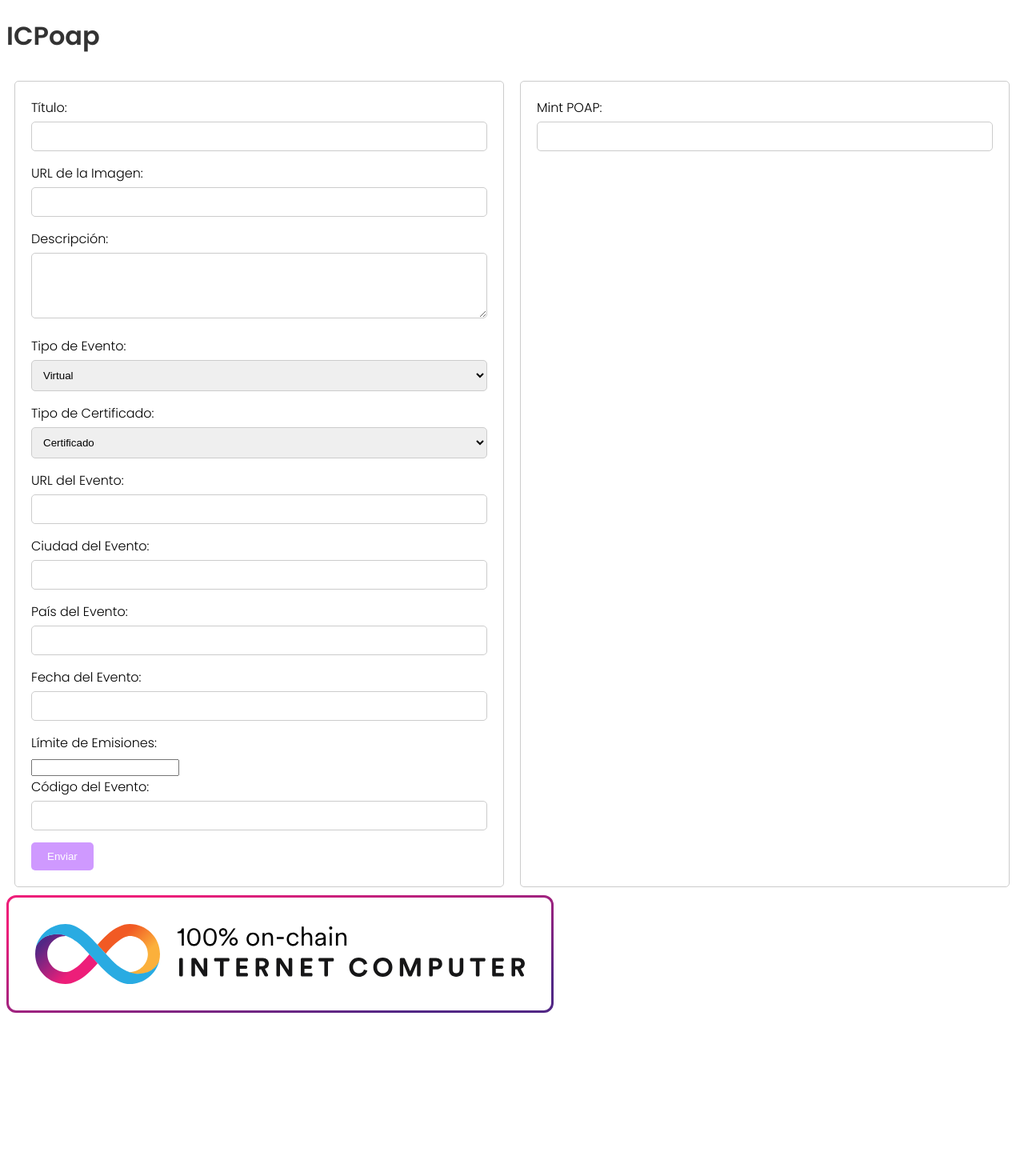
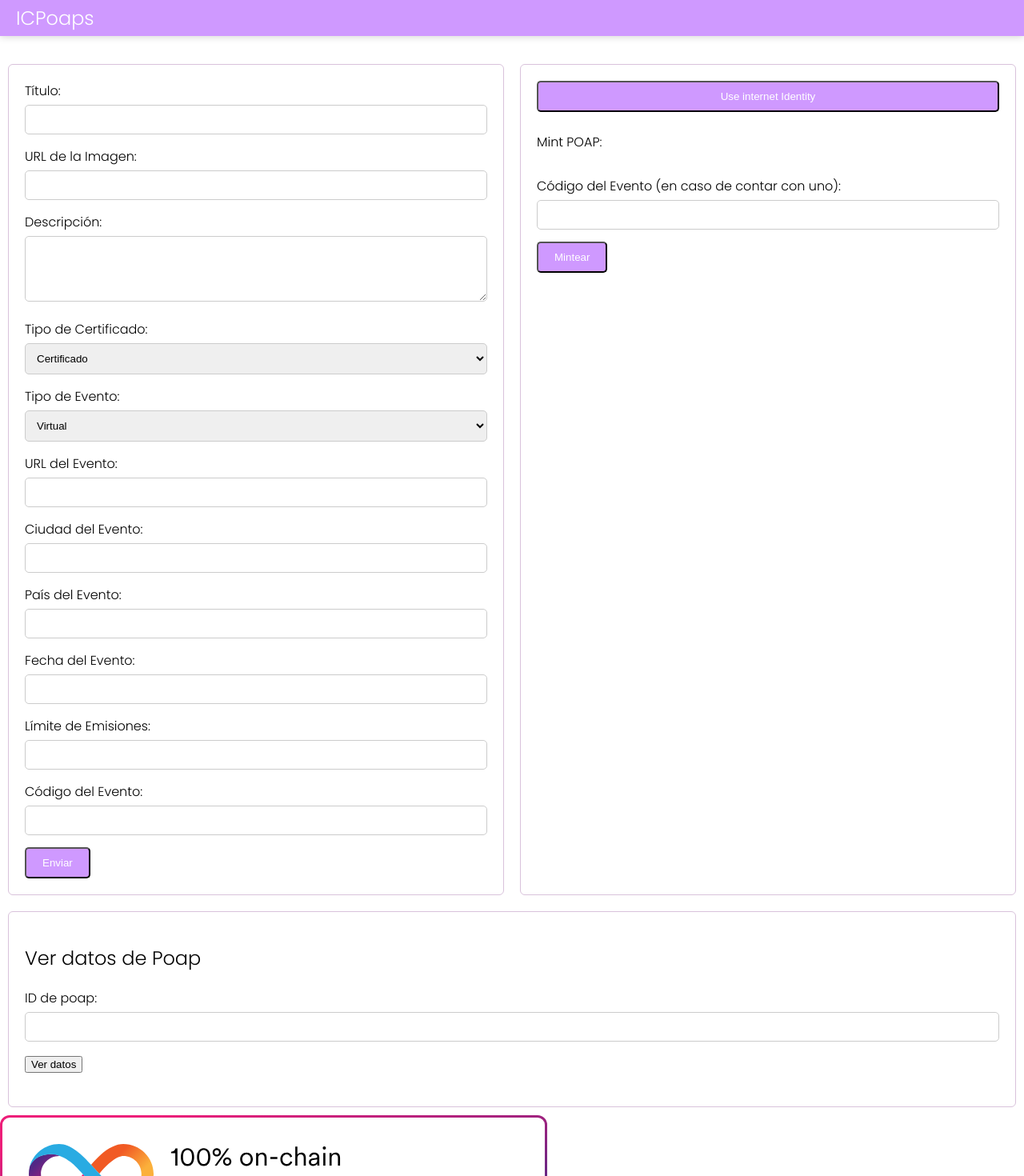
Before and after one commit to jistro/ICPoaps, a React app in the folder ICPoaps/: page / in a window 1280 px wide. Shown: the top 1470 px of the page at 80% size. Before the commit the page ends 1281 px from the top, so only its background shows below. Built offline with nearby package versions, Linux system fonts and the light colour scheme.

Commit message:
build conec back w front

```diff
--- a/ICPoaps/src/ICPoaps_frontend/assets/main.css
+++ b/ICPoaps/src/ICPoaps_frontend/assets/main.css
@@ -1,10 +1,18 @@
 
 body {
     font-family: 'Poppins', sans-serif;
+    margin: 0;
 }
 
 h1 {
-    color: #333;
+    font-size: 2rem;
+    margin-bottom: 20px;
+}
+
+h2 {
+    font-size: 1.5rem;
+    margin-bottom: 20px;
+    font-weight: 300;
 }
 
 form {
@@ -20,6 +28,36 @@ label {
     margin-bottom: 5px;
 }
 
+nav {
+    background: #CF99FF;
+    font-size: 1.5rem;
+    padding: 5px 20px;
+    color: #fff;
+    display: flex;
+    justify-content: space-between;
+    align-items: center;
+    margin: 0;
+    box-sizing: border-box;
+    box-shadow: 0 0 10px rgba(0, 0, 0, 0.2);
+}
+
+.container--twoSideByside {
+    display: flex;
+    justify-content: space-between;
+}
+
+.container--findPoapData,
+.container--formNewPoap,
+.container--formMintPoap {
+    /*display: flex;*/
+    flex: 1;
+    max-width: auto; /* Puedes ajustar el valor máximo según tus necesidades */
+    margin: 10px;
+    padding: 20px;
+    border: 1px solid #d9c2db;
+    border-radius: 6px;
+}
+
 input[type="text"],
 input[type="email"],
 textarea,
@@ -32,7 +70,16 @@ select {
     box-sizing: border-box;
 }
 
-input[type="number"],
+input[type="number"] {
+    width: 100%;
+    padding: 10px;
+    margin-bottom: 15px;
+    border: 1px solid #ccc;
+    border-radius: 5px;
+    box-sizing: border-box;
+}
+
+
 input[type="checkbox"] {
     margin-right: 5px;
 }
@@ -46,6 +93,16 @@ input[type="submit"] {
     cursor: pointer;
 }
 
+input[type="url"] {
+    width: 100%;
+    padding: 10px;
+    margin-bottom: 15px;
+    border: 1px solid #ccc;
+    border-radius: 5px;
+    box-sizing: border-box;
+}
+
+.btn--mint,
 .btn--confrimSend {
     display: inline-block;
     padding: 10px 20px;
@@ -54,25 +111,18 @@ input[type="submit"] {
     text-decoration: none;
     border-radius: 5px;
 }
-
+.btn--mint:hover,
 .btn--confrimSend:hover {
     background-color: #c17bff;
 }
 
-
-.container--twoSideByside {
-    display: flex;
-    justify-content: space-between;
-}
-
-.container--formNewPoap,
-.container--formMintPoap {
-    /*display: flex;*/
-    flex: 1;
-    max-width: auto; /* Puedes ajustar el valor máximo según tus necesidades */
-    margin: 10px;
-    padding: 20px;
-    border: 1px solid #ccc;
+.btn-access-internetId {
+    width: 100%;
+    display: inline-block;
+    padding: 10px 20px;
+    background-color: #CF99FF;
+    color: #fff;
+    text-decoration: none;
     border-radius: 5px;
 }
 
--- a/ICPoaps/src/ICPoaps_frontend/src/index.jsx
+++ b/ICPoaps/src/ICPoaps_frontend/src/index.jsx
@@ -1,6 +1,6 @@
 import * as React from "react";
 import { render } from "react-dom";
-import { ICPoaps_backend } from "../../declarations/ICPoaps_backend";
+import { ICPoaps_backend as canister } from "../../declarations/ICPoaps_backend";
 
 class ICPoaps extends React.Component {
   constructor(props) {
@@ -8,91 +8,143 @@ class ICPoaps extends React.Component {
     this.state = {};
   }
 
-  async doInsert() {
-    let name = document.getElementById("newEntryName").value;
-    let desc = document.getElementById("newEntryDesc").value;
-    let phone = document.getElementById("newEntryPhone").value;
-    canister.insert(name, { desc, phone });
+
+  async makeNewPoap() {
+    let title = document.getElementById("newPoap_title")?.value;
+    let image = document.getElementById("newPoap_image")?.value;
+    let description = document.getElementById("newPoap_description")?.value;
+    let tipoCertificado = document.getElementById("newPoap_tipoCertificado")?.value;
+    let tipoEvento = document.getElementById("newPoap_tipoEvento")?.value;
+    let eventUrl = document.getElementById("newPoap_eventUrl")?.value;
+    let eventCity = document.getElementById("newPoap_eventCity")?.value;
+    let eventCountry = document.getElementById("newPoap_eventCountry")?.value;
+    let eventDate = document.getElementById("newPoap_eventDate")?.value;
+    let mintLimit = document.getElementById("newPoap_mintLimit")?.value;
+    let code = document.getElementById("newPoap_code")?.value;
+
+    let isOnline= tipoEvento === "Virtual" ? true : false;
+    let isCertification= tipoCertificado === "Certificado" ? true : false;
+
+    if (mintLimit && !isNaN(mintLimit) && parseInt(mintLimit) >= 0) {
+      mintLimit = parseInt(mintLimit);
+    } else {
+      mintLimit = 0; // Si no es un número válido, establecemos mintLimit en cero
     }
 
-  async lookup() {
-    let name = document.getElementById("lookupName").value;
-    canister.lookup(name).then((opt_entry) => {
-      let entry = opt_entry.length > 0 ? opt_entry[0] : null;
-      if (entry === null || entry === undefined) {
-        entry = {
-          desc: "",
-          phone: "",
-        };
+    console.log("accss");
+    //console.log(title, image, description, tipoCertificado, tipoEvento, eventUrl, eventCity, eventCountry, eventDate, mintLimit, code, isVirtual, isCertification);
+    //{title:text; code:text; isOnline:bool; description:text; isCertification:bool; mintLimit:nat; eventCountry:text; image:text; eventUrl:text; eventCity:text; eventDate:text}
+    canister.newPoap(
+      code,
+      description,
+      eventCity,
+      eventCountry,
+      eventDate,
+      eventUrl,
+      image,
+      isCertification,
+      isOnline,
+      mintLimit,
+      title
+    );
   }
-      document.getElementById("newEntryName").value = name;
-      document.getElementById("newEntryDesc").value = entry.desc;
-      document.getElementById("newEntryPhone").value = entry.phone;
-    });
+  async doInsert() {
+    let name = document.getElementById("newEntryName")?.value;
+    let desc = document.getElementById("newEntryDesc")?.value;
+    let phone = document.getElementById("newEntryPhone")?.value;
+    canister.newPoap(name, { desc, phone });
   }
 
   render() {
     return (
       <div>
-        <h1>ICPoap</h1>
+        <nav> ICPoaps </nav>
+        <br />
         <div className="container--twoSideByside">
           <div className="container--formNewPoap">
             <label>Título:</label>
-          <input type="text" id="title" name="title" required />
+            <input type="text" id="newPoap_title" required />
             <br />
 
             <label>URL de la Imagen:</label>
-          <input type="text" id="image" name="image" required />
+            <input type="text"  id="newPoap_image" required />
             <br />
 
             <label htmlFor="description">Descripción:</label>
-          <textarea id="description" name="description" rows="4" required></textarea>
+            <textarea name="newPoap_description" rows="4" ></textarea>
+            <br />
+
+            <label>Tipo de Certificado:</label>
+            <select id="newPoap_tipoCertificado" >
+              <option type="text" value="certificado">Certificado</option>
+              <option value="poap">POAP</option>
+            </select>
             <br />
 
             <label>Tipo de Evento:</label>
-          <select id="tipoEvento" name="tipoEvento" required>
+            <select id="newPoap_tipoEvento" >
               <option value="virtual">Virtual</option>
               <option value="presencial">Presencial</option>
             </select>
             <br />
 
-          <label>Tipo de Certificado:</label>
-          <select id="tipoCertificado" name="tipoCertificado" required>
-            <option value="certificado">Certificado</option>
-            <option value="poap">POAP</option>
-          </select>
-          <br />
-
             <label>URL del Evento:</label>
-          <input type="text" id="eventUrl" name="eventUrl" required />
+            <input type="url" id="newPoap_eventUrl" required/>
             <br />
 
             <label>Ciudad del Evento:</label>
-          <input type="text" id="eventCity" name="eventCity" required />
+            <input type="text" id="newPoap_eventCity" required />
             <br />
 
             <label>País del Evento:</label>
-          <input type="text" id="eventCountry" name="eventCountry" required />
+            <input type="text" id="newPoap_eventCountry" required />
             <br />
 
             <label>Fecha del Evento:</label>
-          <input type="text" id="eventDate" name="eventDate" required />
+            <input type="text" id="newPoap_eventDate" required />
             <br />
 
             <label>Límite de Emisiones:</label>
-          <input type="number" id="mintLimit" name="mintLimit" required />
+            <input type="number" id="newPoap_mintLimit" required />
             <br />
 
             <label htmlFor="code">Código del Evento:</label>
-          <input type="text" id="code" name="code" required />
+            <input type="text" id="newPoap_code" required />
             <br />
 
-          <input type="submit" value="Enviar" className="btn--confrimSend" />
+            <input
+              type="button" // Cambia el tipo de "submit" a "button"
+              value="Enviar"
+              className="btn--confrimSend"
+              onClick={() => this.makeNewPoap()} // Manejador del evento onClick
+            />
           </div>
           <div className="container--formMintPoap">
+            <button className="btn-access-internetId" type="button">Use internet Identity</button>
+            <br />
+            <br />
+
             <label htmlFor="mintPoap">Mint POAP:</label>
-          <input type="text" id="mintPoap" name="mintPoap" required />
+            <br />
+
+            <label htmlFor="mintPoap">Código del Evento (en caso de contar con uno):</label>
+            <input type="text" id="mintPoap" name="mintPoap"/>
+            <br />
+
+            <button onClick={() => this.makeNewPoap()} className="btn--mint">Mintear</button>
           </div>
+        </div>
+        <div className="container--findPoapData" >
+          <h2>Ver datos de Poap</h2>
+          <label htmlFor="findPoapData">ID de poap:</label>
+          <input type="text" id="findPoapData" name="findPoapData"/>
+          <button onClick={() => this.findPoapDataById()}>Ver datos</button>
+          <br />
+
+          <div>
+            <h1 id="poapDataTitle"></h1>
+          </div>
+
         </div>
         <img src="logo2.svg" alt="DFINITY logo" />
       </div>
```
Lines whose indentation alone changed are shown as unchanged.
